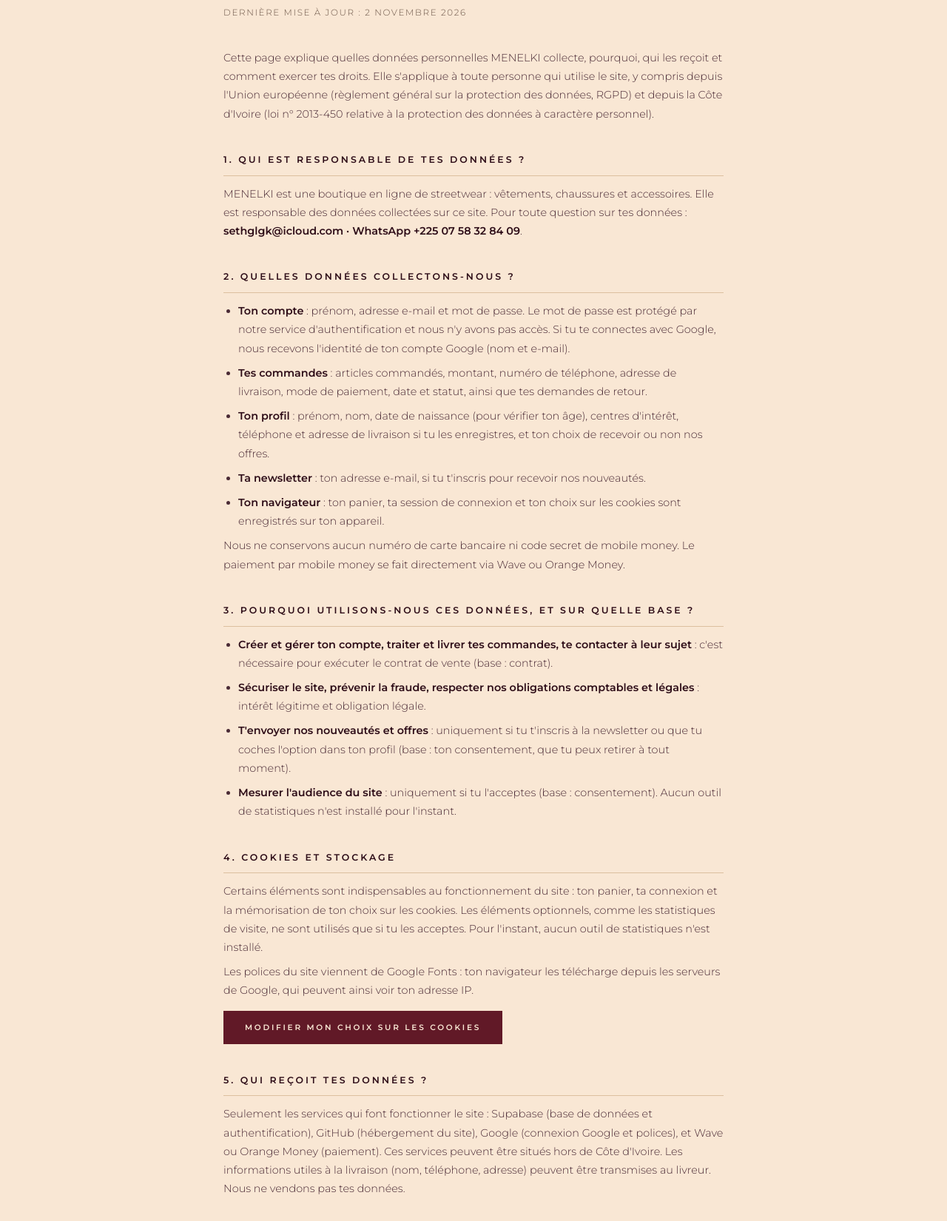
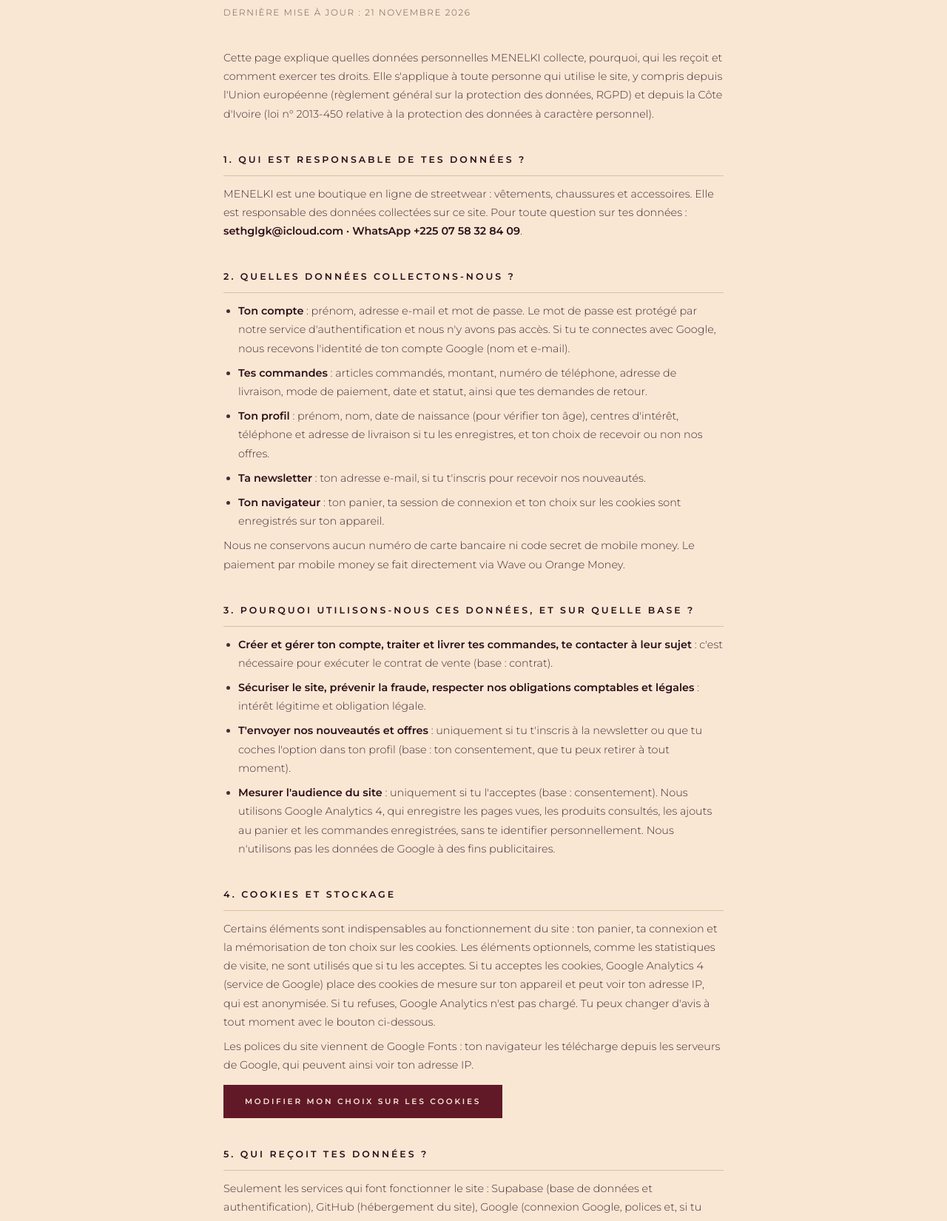
Before and after one commit to meak-lond/Menelki., a plain HTML site: page confidentialite.html in a window 1280 px wide. Shown: the part 229-1879 px from the top of the page at 74% size. Drawn offline with Linux system fonts and the light colour scheme.

Commit message:
Google Analytics 4 activé (cookies acceptés seulement) et politique de confidentialité mise à jour (v25)
Co-Authored-By: Claude Sonnet 5.5 <noreply@anthropic.com>
Claude-Session: https://claude.ai/code/session_01GevKHrpu2EFkYQb7j4DcXg

```diff
--- a/confidentialite.html
+++ b/confidentialite.html
@@ -20,7 +20,7 @@
 </header>
 <main>
 <h1>Confidentialité et RGPD</h1>
-<p class="maj">Dernière mise à jour : 2 novembre 2026</p>
+<p class="maj">Dernière mise à jour : 21 novembre 2026</p>
 <p>Cette page explique quelles données personnelles MENELKI collecte, pourquoi, qui les reçoit et comment exercer tes droits. Elle s'applique à toute personne qui utilise le site, y compris depuis l'Union européenne (règlement général sur la protection des données, RGPD) et depuis la Côte d'Ivoire (loi n° 2013-450 relative à la protection des données à caractère personnel).</p>
 
 <h2>1. Qui est responsable de tes données ?</h2>
@@ -41,15 +41,15 @@
   <li><strong>Créer et gérer ton compte, traiter et livrer tes commandes, te contacter à leur sujet</strong> : c'est nécessaire pour exécuter le contrat de vente (base : contrat).</li>
   <li><strong>Sécuriser le site, prévenir la fraude, respecter nos obligations comptables et légales</strong> : intérêt légitime et obligation légale.</li>
   <li><strong>T'envoyer nos nouveautés et offres</strong> : uniquement si tu t'inscris à la newsletter ou que tu coches l'option dans ton profil (base : ton consentement, que tu peux retirer à tout moment).</li>
-  <li><strong>Mesurer l'audience du site</strong> : uniquement si tu l'acceptes (base : consentement). Aucun outil de statistiques n'est installé pour l'instant.</li>
+  <li><strong>Mesurer l'audience du site</strong> : uniquement si tu l'acceptes (base : consentement). Nous utilisons Google Analytics 4, qui enregistre les pages vues, les produits consultés, les ajouts au panier et les commandes enregistrées, sans te identifier personnellement. Nous n'utilisons pas les données de Google à des fins publicitaires.</li>
 </ul>
 <h2>4. Cookies et stockage</h2>
-<p>Certains éléments sont indispensables au fonctionnement du site : ton panier, ta connexion et la mémorisation de ton choix sur les cookies. Les éléments optionnels, comme les statistiques de visite, ne sont utilisés que si tu les acceptes. Pour l'instant, aucun outil de statistiques n'est installé.</p>
+<p>Certains éléments sont indispensables au fonctionnement du site : ton panier, ta connexion et la mémorisation de ton choix sur les cookies. Les éléments optionnels, comme les statistiques de visite, ne sont utilisés que si tu les acceptes. Si tu acceptes les cookies, Google Analytics 4 (service de Google) place des cookies de mesure sur ton appareil et peut voir ton adresse IP, qui est anonymisée. Si tu refuses, Google Analytics n'est pas chargé. Tu peux changer d'avis à tout moment avec le bouton ci-dessous.</p>
 <p style="margin-top:8px">Les polices du site viennent de Google Fonts : ton navigateur les télécharge depuis les serveurs de Google, qui peuvent ainsi voir ton adresse IP.</p>
 <button class="btn" id="cookies-reset">Modifier mon choix sur les cookies</button>
 
 <h2>5. Qui reçoit tes données ?</h2>
-<p>Seulement les services qui font fonctionner le site : Supabase (base de données et authentification), GitHub (hébergement du site), Google (connexion Google et polices), et Wave ou Orange Money (paiement). Ces services peuvent être situés hors de Côte d'Ivoire. Les informations utiles à la livraison (nom, téléphone, adresse) peuvent être transmises au livreur. Nous ne vendons pas tes données.</p>
+<p>Seulement les services qui font fonctionner le site : Supabase (base de données et authentification), GitHub (hébergement du site), Google (connexion Google, polices et, si tu l'acceptes, mesure d'audience avec Google Analytics), et CinetPay, Wave ou Orange Money (paiement). Ces services peuvent être situés hors de Côte d'Ivoire. Les informations utiles à la livraison (nom, téléphone, adresse) peuvent être transmises au livreur. Nous ne vendons pas tes données.</p>
 
 <h2>6. Combien de temps les conservons-nous ?</h2>
 <p>Ton compte est conservé tant que tu l'utilises, jusqu'à ce que tu demandes sa suppression. Tes commandes sont conservées le temps nécessaire à leur gestion et à nos obligations comptables et légales.</p>
--- a/config.js
+++ b/config.js
@@ -52,4 +52,4 @@ var EDITEUR_NUMERO = '';     // numéro d'immatriculation, si tu en as un
 // Colle ici l'identifiant de mesure de ta propriété GA4 (il commence par G-).
 // Tant que cette ligne est vide, aucun outil de statistiques n'est chargé.
 // Même rempli, le suivi ne démarre que pour les visiteurs qui acceptent les cookies.
-var GA_ID = '';     // ex. 'G-ABC123DEF4'
+var GA_ID = 'G-4DH45PTQKB';     // ex. 'G-ABC123DEF4'
--- a/sw.js
+++ b/sw.js
@@ -3,7 +3,7 @@
 // Principe : on va TOUJOURS chercher la version la plus récente sur Internet ;
 // la copie gardée en mémoire ne sert que si la connexion est coupée.
 // Les données (commandes, clients, produits) ne sont JAMAIS gardées ici.
-var VERSION = 'menelki-v24';
+var VERSION = 'menelki-v25';
 var BASE = [
   './', 'index.html', 'admin.html', 'admin.css', 'admin.js', 'style.css', 'app.js', 'config.js',
   'hors-ligne.html', 'pwa.js', 'nav-mobile.js', 'favicon.svg', 'icone-192.png', 'icone-512.png', 'apple-touch-icon.png',
```
Also changed, not shown: index.html (+1 -1 lines).
